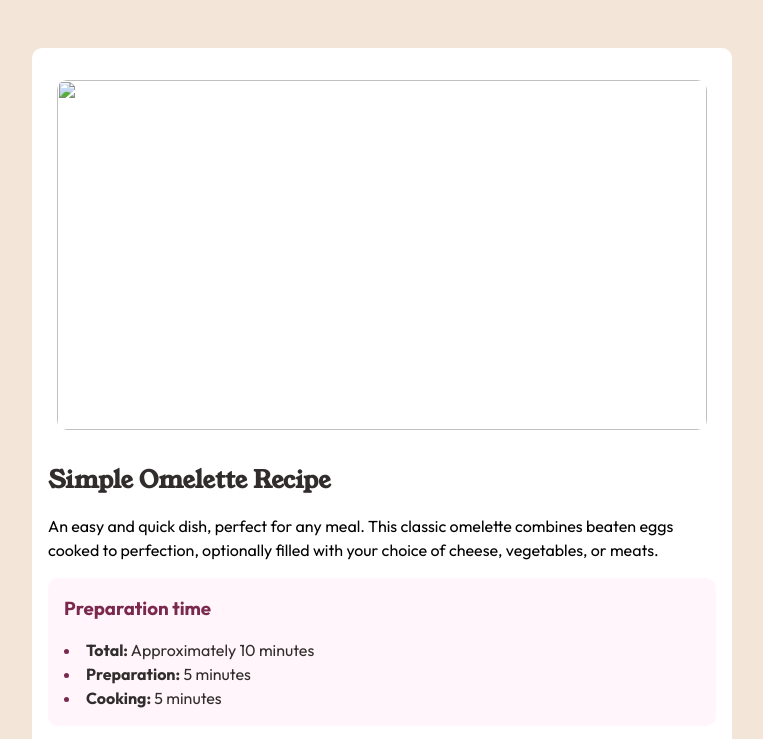
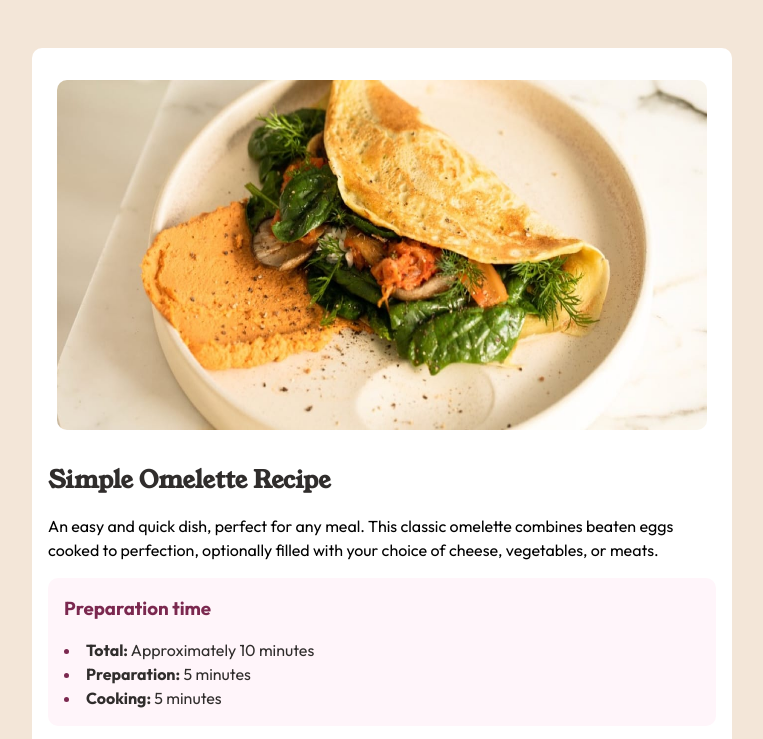
Before and after one commit to Mtrxxo/Recipe, a plain HTML site: page index.html in a window 1280 px wide. Shown: the top 739 px of the page, without its empty margins (258-1021 px from the left). Drawn offline with Linux system fonts and the light colour scheme.

Commit message:
Update index.html

```diff
--- a/index.html
+++ b/index.html
@@ -6,7 +6,7 @@
   <link rel="preconnect" href="https://fonts.googleapis.com">
   <link rel="preconnect" href="https://fonts.gstatic.com" crossorigin>
   <link href="https://fonts.googleapis.com/css2?family=Outfit:wght@100..900&family=Young+Serif&display=swap" rel="stylesheet">
-  <link rel="icon" type="image/png" sizes="32x32" href="./assets/images/favicon-32x32.png">
+  <link rel="icon" type="image/png" sizes="32x32" href="images/favicon-32x32.png">
   <link rel="stylesheet" href="style.css">
   <title>Frontend Mentor | Recipe page</title>
 </head>
@@ -14,7 +14,7 @@
   <div class="container">
   <section class="body__section">
     <div class="first">
-      <img src="assets/images/image-omelette.jpeg" alt="" width="1312" height="600">
+      <img src="images/image-omelette.jpeg" alt="" width="1312" height="600">
     </div>
     <h1 class="section__h1">Simple Omelette Recipe</h1>
     <p class="section__p">
```
